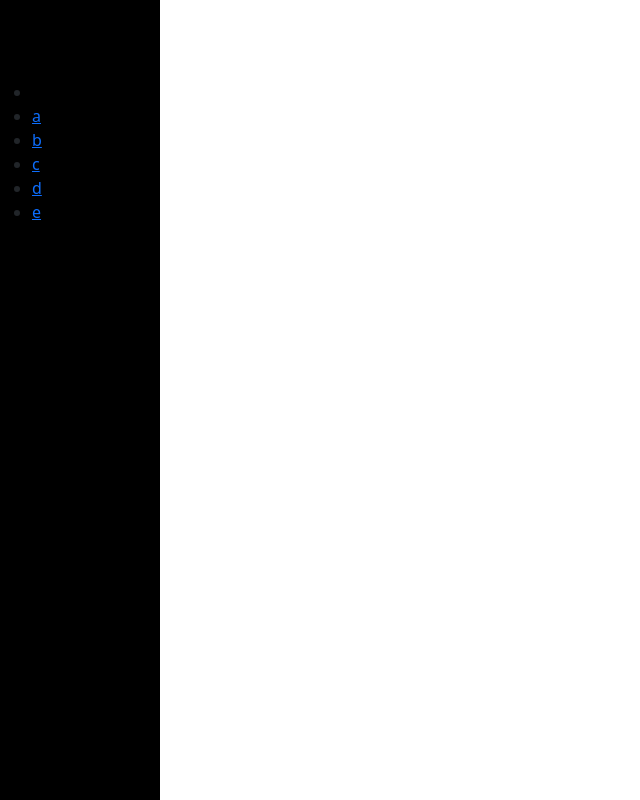
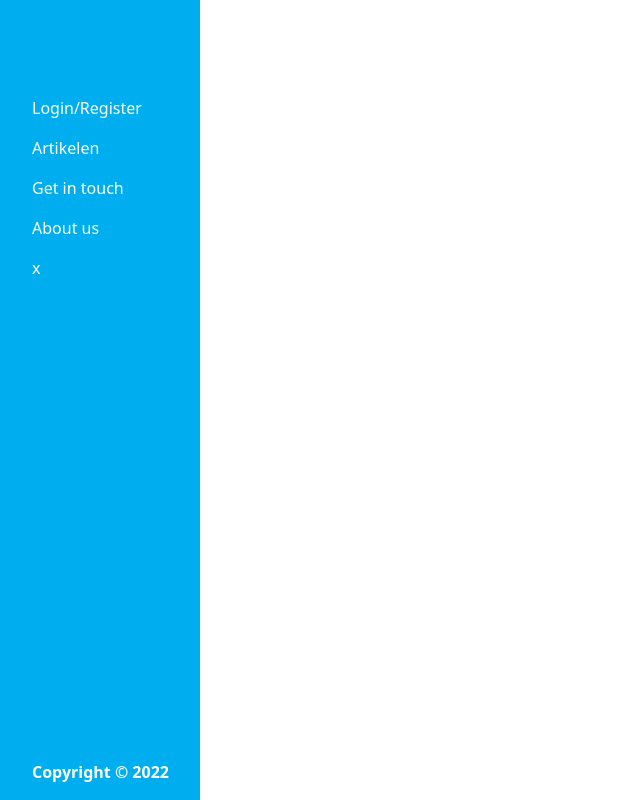
Before and after one commit to mitchel030/Magazijnwerkers, a PHP site: page / in a window 1280 px wide. Shown: the whole page, without its empty margins (0-640 px from the left). Run offline with PHP 8.4, Linux system fonts and the light colour scheme.

Commit message:
Added CSS to sidemenu.php

```diff
--- a/basic-components/sidemenu.php
+++ b/basic-components/sidemenu.php
@@ -1,10 +1,11 @@
 <div class="side-menu">
   <ul>
     <li></li>
-    <li><a href="#">a</a></li>
-    <li><a href="#">b</a></li>
-    <li><a href="#">c</a></li>
-    <li><a href="#">d</a></li>
-    <li><a href="#">e</a></li>
+    <li><a href="#">Login/Register</a></li>
+    <li><a href="#">Artikelen</a></li>
+    <li><a href="#">Get in touch</a></li>
+    <li><a href="#">About us</a></li>
+    <li><a href="#">x</a></li>
+    <span class="copyright">Copyright &copy; 2022</span>
   </ul>
 </div>
--- a/css/style.css
+++ b/css/style.css
@@ -1,10 +1,36 @@
+/* General CSS */
+
 /* Sidemenu CSS */
 div.side-menu {
-  background-color: black;
-  width: 20vh;
+  background-color: #00aef0;
+  width: 25vh;
   height: 100vh;
+  z-index: 2;
+  color: white;
+  position: relative;
+}
+
+div.side-menu .copyright {
+  position: absolute;
+  bottom: 0;
+  font-weight: 700;
+  margin-bottom: 1em;
+}
+
+div.side-menu > ul {
+  list-style-type: none;
 }
 
 div.side-menu > ul li:first-child {
   padding-top: 10vh;
 }
+
+div.side-menu > ul > li {
+  padding-top: 1em;
+}
+
+div.side-menu > ul > li > a {
+  color: white;
+  text-decoration: none;
+  font-weight: 500;
+}
```
